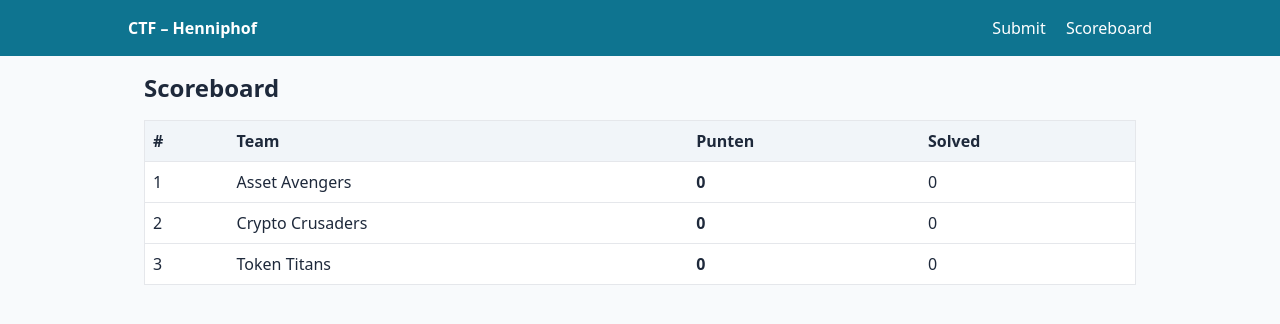
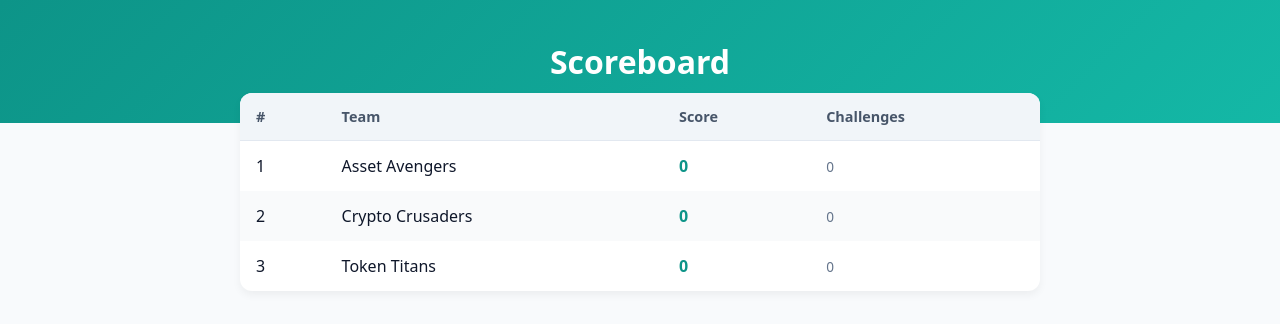
Before and after one commit to correhen/capture, a Flask app: page /scoreboard in a window 1280 px wide. Shown: the top 324 px of the page. Run offline with Flask 3, Linux system fonts and the light colour scheme; data comes from the database, SQL or seed files in the repository; data that the repository does not hold is empty; parts of the project's set-up code (start-up, migrations or seed data) failed here and were passed over; some libraries are stand-ins or nearby versions.

Commit message:
Update scoreboard.html

```diff
--- a/app/templates/scoreboard.html
+++ b/app/templates/scoreboard.html
@@ -1,28 +1,46 @@
-{% extends 'base.html' %}
-{% block title %}Scoreboard – CTF{% endblock %}
-{% block content %}
-<h1 class="text-2xl font-semibold mb-4">Scoreboard</h1>
-<table class="w-full border bg-white">
-  <thead class="bg-slate-100">
+<!DOCTYPE html>
+<html lang="nl">
+<head>
+  <meta charset="UTF-8">
+  <meta name="viewport" content="width=device-width, initial-scale=1.0">
+  <title>Scoreboard – Crypto CTF</title>
+  <style>
+    body { margin:0; font-family:system-ui,sans-serif; background:#f8fafc; color:#0f172a; }
+    header { background:linear-gradient(135deg,#0d9488,#14b8a6); color:white; padding:40px 20px; text-align:center; }
+    h1 { margin:0; font-size:2rem; }
+    main { max-width:800px; margin:-30px auto 40px; padding:0 20px; }
+    table { width:100%; border-collapse:collapse; background:white; border-radius:12px; overflow:hidden; box-shadow:0 4px 8px rgba(0,0,0,0.05);}
+    th, td { padding:14px 16px; text-align:left; }
+    th { background:#f1f5f9; color:#475569; font-weight:600; font-size:.9rem; border-bottom:1px solid #e2e8f0;}
+    tr:nth-child(even) td { background:#f9fafb; }
+    .score { font-weight:600; color:#0d9488; }
+    .solves { font-size:.85rem; color:#64748b; }
+  </style>
+</head>
+<body>
+  <header>
+    <h1>Scoreboard</h1>
+  </header>
+  <main>
+    <table>
+      <thead>
         <tr>
-      <th class="p-2 text-left">#</th>
-      <th class="p-2 text-left">Team</th>
-      <th class="p-2 text-left">Punten</th>
-      <th class="p-2 text-left">Solved</th>
+          <th>#</th><th>Team</th><th>Score</th><th>Challenges</th>
         </tr>
       </thead>
       <tbody>
         {% for t in teams %}
-    <tr class="border-t">
-      <td class="p-2">{{ loop.index }}</td>
-      <td class="p-2">{{ t["name"] }}</td>
-      <td class="p-2 font-semibold">{{ t["score"] }}</td>
-      <td class="p-2">{{ scount.get(t["id"], 0) }}</td>
+          <tr>
+            <td>{{ loop.index }}</td>
+            <td>{{ t.name }}</td>
+            <td class="score">{{ t.score }}</td>
+            <td class="solves">{{ scount.get(t.id, 0) }}</td>
           </tr>
+        {% else %}
+          <tr><td colspan="4" style="text-align:center;padding:20px">Nog geen teams</td></tr>
         {% endfor %}
       </tbody>
     </table>
-<script>
-setTimeout(() => window.location.reload(), 20000);
-</script>
-{% endblock %}
+  </main>
+</body>
+</html>
```
Lines whose indentation alone changed are shown as unchanged.
